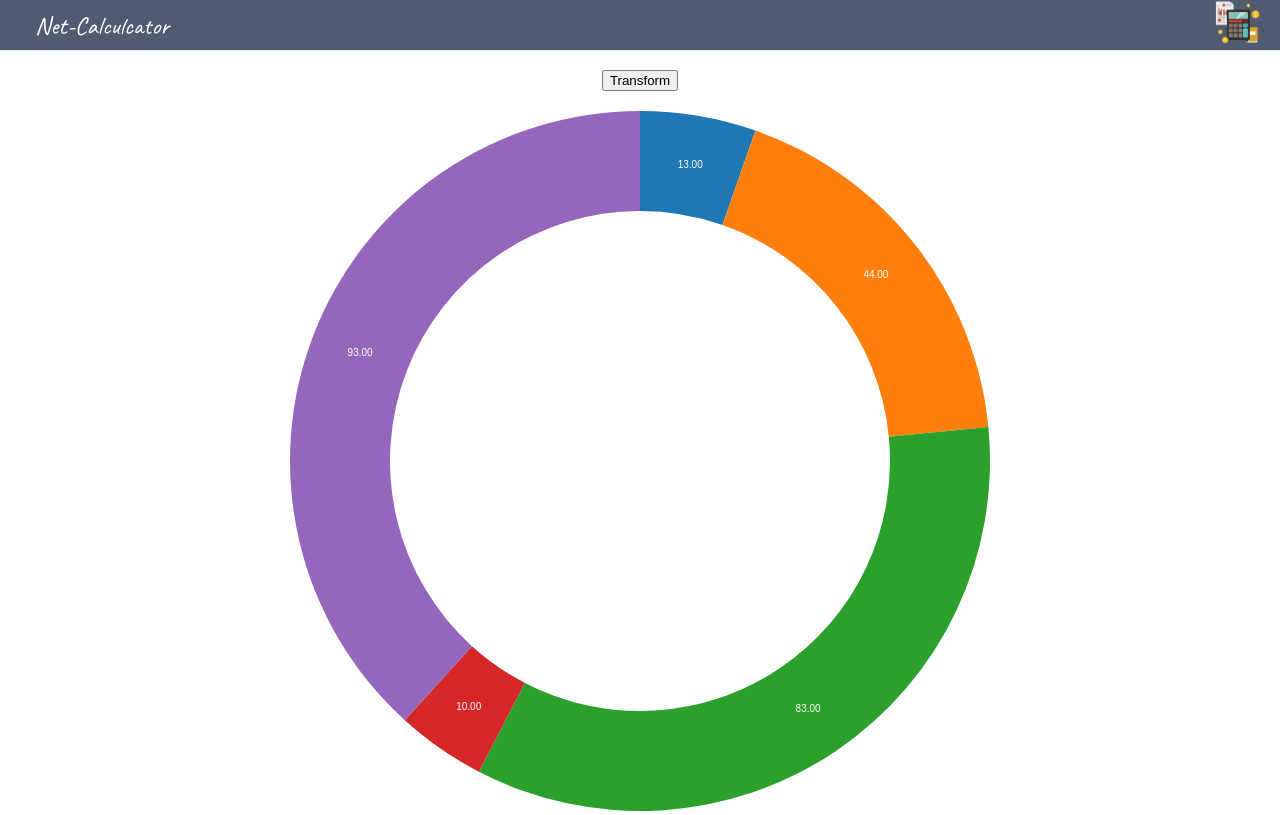
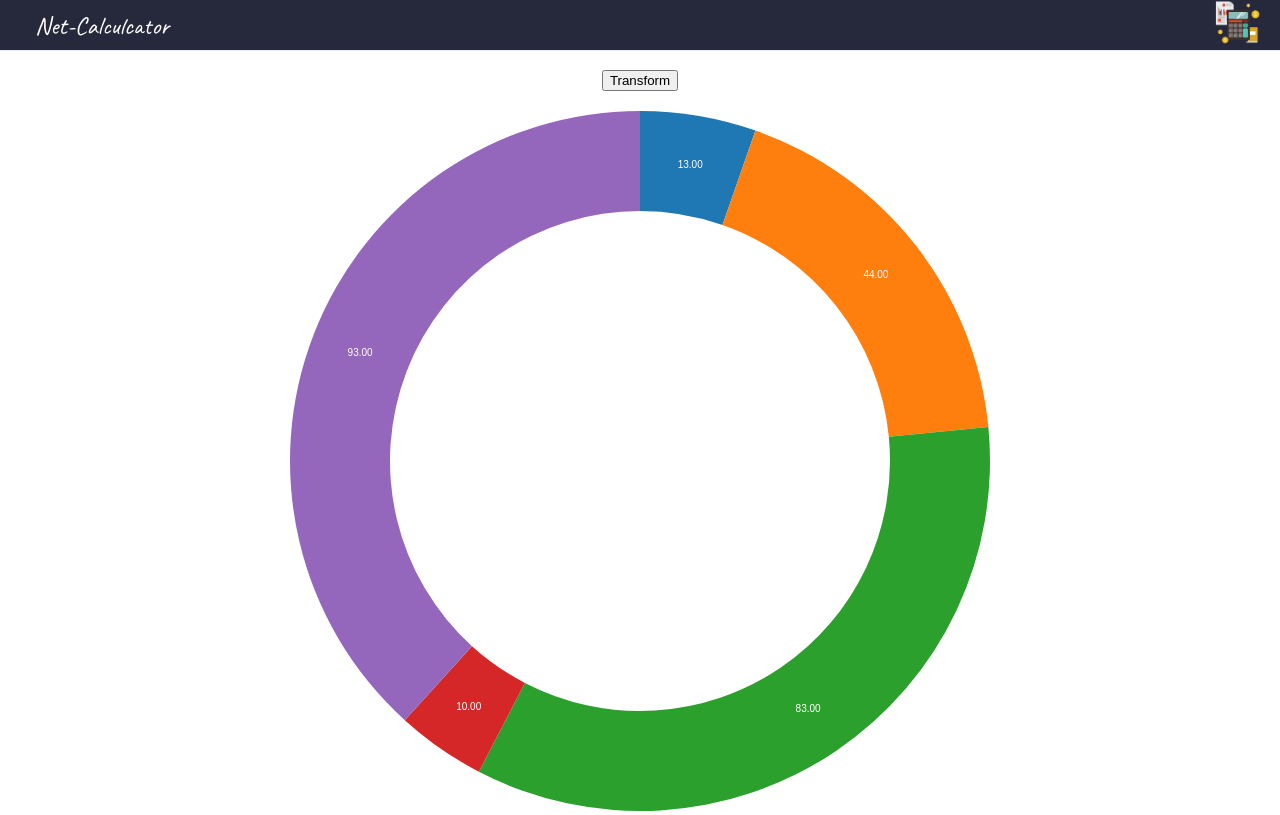
Before and after one commit to alejandrochang/Net-Worth-Visualizer, a React (Create React App) app in the folder networthVisualizer/: page / in a window 1280 px wide. Built offline with nearby package versions, Linux system fonts and the light colour scheme.

Commit message:
updating header and styling

```diff
--- a/networthVisualizer/src/styles.css
+++ b/networthVisualizer/src/styles.css
@@ -17,6 +17,6 @@ span {
   justify-content: space-between;
   height: 50px;
   display: flex;
-  background-color: rgb(80, 91, 113);
+  background-color: rgb(38, 40, 60);;
   box-shadow: rgb(111, 133, 133) 0px 0px 1px;
 }
```
